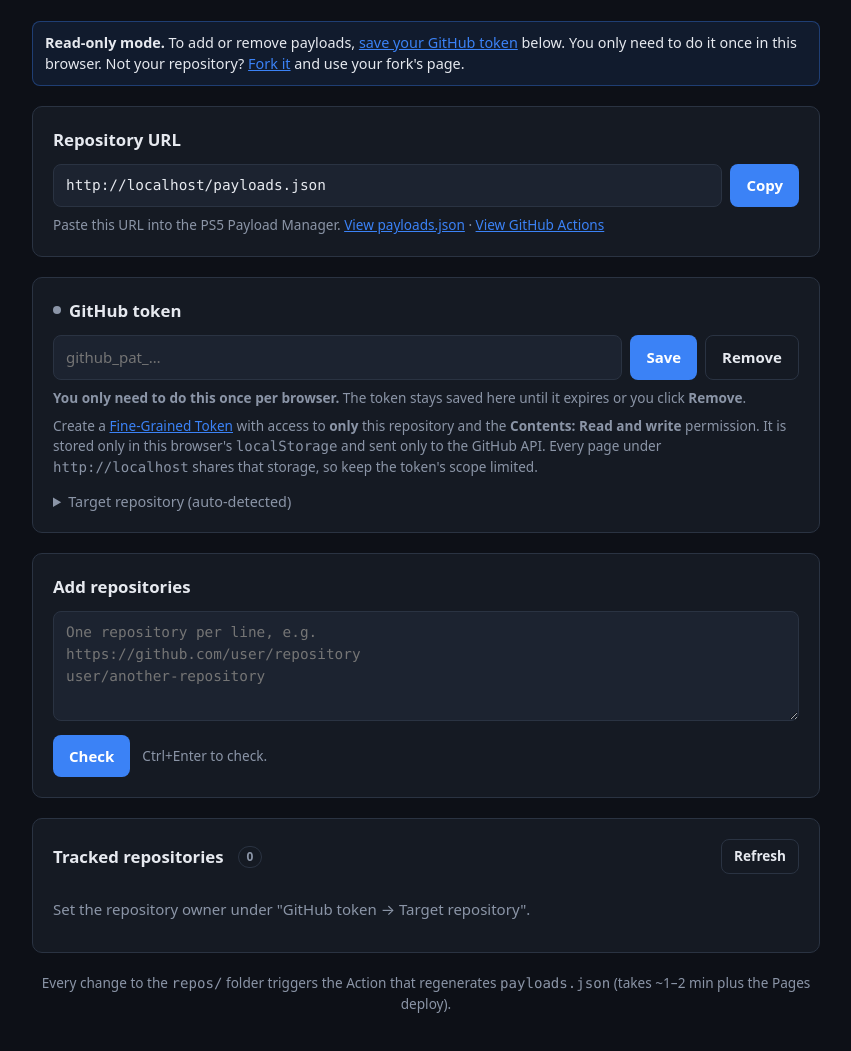
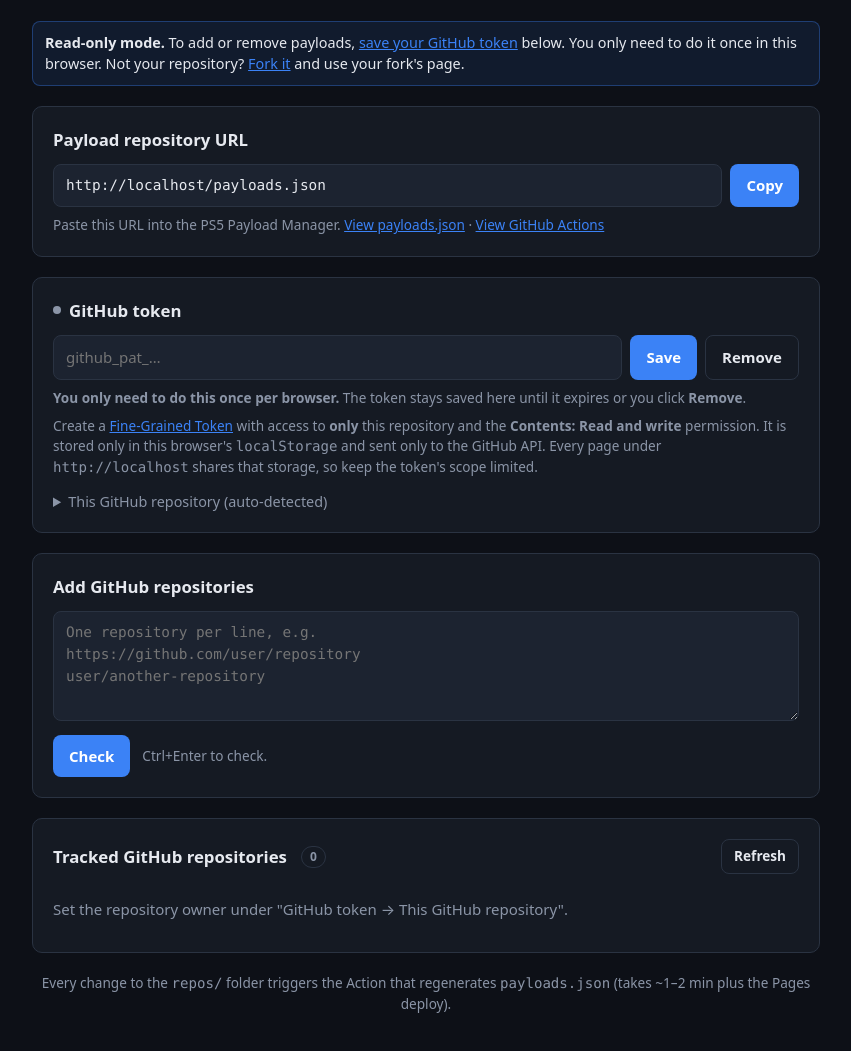
Before and after one commit to ciarantoner/ps5-personal-payloads-catalog, a plain HTML site: page manage/index.html in a window 1280 px wide. Shown: the part 101-1152 px from the top of the page, without its empty margins (214-1065 px from the left). Drawn offline with Linux system fonts and the light colour scheme.

Commit message:
Distinguish GitHub repositories from the payload repository in README and page
Co-Authored-By: Claude Opus 5.5 <noreply@anthropic.com>

```diff
--- a/manage/index.html
+++ b/manage/index.html
@@ -143,7 +143,7 @@
   <div id="modeBanner" class="msg show info"></div>
 
   <section>
-    <h2>Repository URL</h2>
+    <h2>Payload repository URL</h2>
     <div class="row">
       <input id="catalogUrl" readonly aria-label="payloads.json URL">
       <button id="copyBtn">Copy</button>
@@ -168,7 +168,7 @@
       Every page under <span class="mono" id="originHint"></span> shares that storage, so keep the token's scope limited.
     </p>
     <details>
-      <summary>Target repository (auto-detected)</summary>
+      <summary>This GitHub repository (auto-detected)</summary>
       <div class="row">
         <input id="ownerInput" placeholder="owner" aria-label="Owner">
         <input id="repoNameInput" placeholder="ps5-personal-payloads-catalog" aria-label="Repository">
@@ -179,7 +179,7 @@
   </section>
 
   <section>
-    <h2>Add repositories</h2>
+    <h2>Add GitHub repositories</h2>
     <form id="checkForm">
       <textarea id="repoInput" spellcheck="false" aria-label="Repository URLs, one per line"
         placeholder="One repository per line, e.g.&#10;https://github.com/user/repository&#10;user/another-repository"></textarea>
@@ -193,7 +193,7 @@
   </section>
 
   <section>
-    <h2>Tracked repositories <span id="repoCount" class="badge">0</span><span class="spacer"></span><button id="refreshBtn" class="ghost small" type="button">Refresh</button></h2>
+    <h2>Tracked GitHub repositories <span id="repoCount" class="badge">0</span><span class="spacer"></span><button id="refreshBtn" class="ghost small" type="button">Refresh</button></h2>
     <ul id="repoList" class="repos"><li class="empty">Loading…</li></ul>
     <div id="listMsg" class="msg"></div>
   </section>
@@ -382,7 +382,7 @@
   async function refresh() {
     const listMsg = $('listMsg');
     if (!target.owner) {
-      $('repoList').innerHTML = '<li class="empty">Set the repository owner under "GitHub token → Target repository".</li>';
+      $('repoList').innerHTML = '<li class="empty">Set the repository owner under "GitHub token → This GitHub repository".</li>';
       return;
     }
     try {
```
Also changed, not shown: 1 other file.
